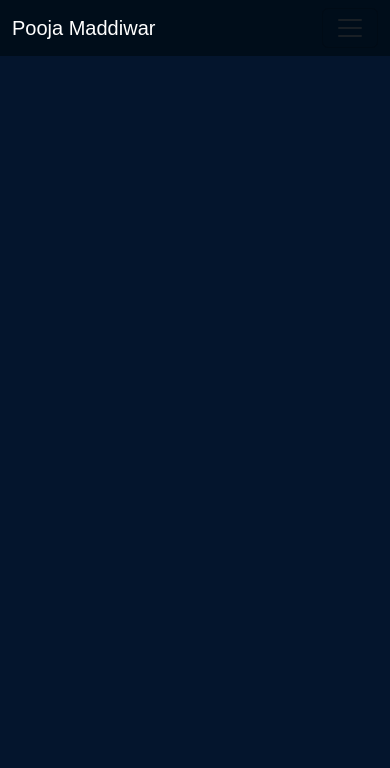
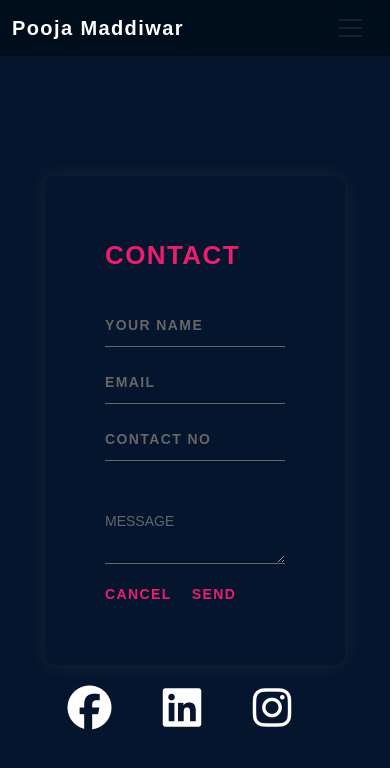
Before and after one commit to PoojaMaddiwar/MyPortFolio, a React (Vite) app in the folder My_Porfolio/: page /Contact in a window 390 px wide. Shown: the top 768 px of the page. Built offline with nearby package versions, Linux system fonts and the light colour scheme.

Commit message:
disigning of contact page is done

```diff
--- a/My_Porfolio/src/components/Contact/Contact.jsx
+++ b/My_Porfolio/src/components/Contact/Contact.jsx
@@ -1,9 +1,50 @@
-const Contact = ( )=>{
-    return(
-        <>
-        <h4>Contact components</h4>
-        </>
-    )
+import React from 'react';
+import "./contact.css";
+
+const Contact = () => {
+  return (
+    <>
+      <div className="conContainer">
+        <div className="contact">
+          <form action="">
+            <div className="screen-body">
+              <div className="screen-body-item left">
+                <div className="app-title">
+                  <span>CONTACT</span>
+
+                </div>
+              </div>
+              <div className="screen-body-item">
+                <div className="app-form">
+                  <div className="app-form-group">
+                    <input type='text' className="app-form-control" placeholder="YOUR NAME" name='cname'/>
+                  </div>
+                  <div className="app-form-group">
+                    <input type='email' className="app-form-control" placeholder="EMAIL" name='cemail'/>
+                  </div>
+                  <div className="app-form-group">
+                    <input type='number' className="app-form-control" placeholder="CONTACT NO" name='cnumber'/>
+                  </div>
+                  <div className="app-form-group message">
+                    <textarea id="" className="app-form-control" placeholder="MESSAGE" name="cmessage"></textarea>
+                  </div>
+                  <div className="app-form-group buttons">
+                    <button className="app-form-button" type="button">CANCEL</button>
+                    <button className="app-form-button" type="submit">SEND</button>
+                  </div>
+                </div>
+              </div>
+            </div>
+          </form>
+        </div>
+        <div className="icon-container text-white">
+                        <i className="icon fa-brands fa-facebook"></i>
+                        <i className="icon fa-brands fa-linkedin"></i>
+                        <i className="icon fa-brands fa-instagram"></i>
+                    </div>
+      </div>
+    </>
+  );
 }
 
 export default Contact;
--- /dev/null
+++ b/My_Porfolio/src/components/Contact/contact.css
@@ -0,0 +1,197 @@
+*, *:before, *:after {
+    box-sizing: border-box;
+    -webkit-font-smoothing: antialiased;
+    -moz-osx-font-smoothing: grayscale;
+  }
+
+  body {
+
+    font-size: 12px;
+  }
+
+  body, button, input {
+    font-family: 'Montserrat', sans-serif;
+    font-weight: 700;
+    letter-spacing: 1.4px;
+  }
+
+
+  .conContainer {
+    display: flex;
+    flex-direction: column;
+    justify-content: center;
+    align-items: center;
+    height: 100vh;
+
+  }
+
+  .icon-container {
+    display: flex;
+    justify-content: center;
+    margin-top: 20px;
+  }
+
+  .icon {
+    font-size: 44px;
+    margin: 0 10px;
+    cursor: pointer;
+  }
+
+  .contact {
+    margin-top: 90px;
+    padding: 20px;
+    border-radius: 10px;
+    box-shadow: 0 0 20px rgba(185, 180, 180, 0.1);
+    width: 100%;
+    max-width: 800px;
+  }
+
+  .container {
+    flex: 0 1 700px;
+    margin: auto;
+    padding: 10px;
+  }
+
+  .screen-body {
+    display: flex;
+  }
+
+  .screen-body-item {
+    flex: 1;
+    padding: 50px;
+  }
+
+  .screen-body-item.left {
+    display: flex;
+    flex-direction: column;
+  }
+
+  .app-title {
+    display: flex;
+    flex-direction: column;
+    position: relative;
+    color: #ea1d6f;
+    font-size: 26px;
+  }
+
+  .app-title:after {
+    content: '';
+    display: block;
+    position: absolute;
+    left: 0;
+    bottom: -10px;
+    width: 25px;
+    height: 4px;
+    background: #ea1d6f;
+  }
+
+  .app-contact {
+    margin-top: auto;
+    font-size: 8px;
+    color: #888;
+  }
+
+  .app-form-group {
+    margin-bottom: 15px;
+  }
+
+  .app-form-group.message {
+    margin-top: 40px;
+  }
+
+  .app-form-group.buttons {
+    margin-bottom: 0;
+    text-align: right;
+    display: flex;
+    gap: 20px;
+  }
+
+  .app-form-control {
+    width: 100%;
+    padding: 10px 0;
+    background: none;
+    border: none;
+    border-bottom: 1px solid #666;
+    color: #ddd;
+    font-size: 14px;
+    text-transform: uppercase;
+    outline: none;
+    transition: border-color .2s;
+  }
+
+  .app-form-control::placeholder {
+    color: #666;
+  }
+
+  .app-form-control:focus {
+    border-bottom-color: #ddd;
+  }
+
+  .app-form-button {
+    background: none;
+    border: none;
+    color: #ea1d6f;
+    font-size: 14px;
+    cursor: pointer;
+    outline: none;
+  }
+
+  .app-form-button:hover {
+    color: #b9134f;
+  }
+
+  @media screen and (max-width: 996px) {
+    .contact {
+        width: 100%;
+        max-width: 700px;
+      }}
+
+
+  @media screen and (max-width: 768px) {
+    .contact {
+        width: 100%;
+        max-width: 600px;
+      }
+    .screen-body {
+      padding: 40px;
+    }
+
+    .screen-body-item {
+      padding: 0;
+    }
+  }
+
+  @media screen and (max-width: 520px) {
+    .contact {
+        width: 100%;
+        max-width: 400px;
+      }
+    .screen-body {
+      flex-direction: column;
+    }
+
+    .screen-body-item.left {
+      margin-bottom: 30px;
+    }
+
+    .app-title {
+      flex-direction: row;
+    }
+
+    .app-title span {
+      margin-right: 12px;
+    }
+
+    .app-title:after {
+      display: none;
+    }
+  }
+
+
+  @media screen and (max-width: 400px) {
+    .contact {
+      width: 100%;
+      max-width: 300px;
+    }
+
+  }
--- a/My_Porfolio/src/components/Education/Education.jsx
+++ b/My_Porfolio/src/components/Education/Education.jsx
@@ -18,6 +18,7 @@ const Education = ()=>{
     return(
         <>
             <div className="eduContainer">
+                <div className="parent">
             <img className="eduImg"
                 src={eduImage}
                 alt="my cool image" />
@@ -42,7 +43,7 @@ const Education = ()=>{
                     }
                     </div>
                    </div>
-
+                   </div>
 
             </div>
         </>
--- a/My_Porfolio/src/components/Education/education.css
+++ b/My_Porfolio/src/components/Education/education.css
@@ -1,16 +1,16 @@
 @import "../../vars.css";
 
-.educontainerr{
-    position: relative;
-    margin-top: 50px;
-    z-index: 1;
-    display: flex;
-    justify-content: center;
-    align-items: center;
+.eduContainer {
+  display: flex;
+  justify-content: center;
+  align-items: center;
+  height: 100vh;
+
 
 }
-.eduContainer{
-  position: relative;
+
+.parent{
+  /* position: absolute;
   display: flex;
   align-items: center;
     justify-content: space-evenly;
@@ -18,6 +18,17 @@
     z-index: 1;
    margin-left: 10%;
    margin-right: 10%;
+   height: auto; */
+   display: flex;
+   align-items: center;
+   margin-top: 90px;
+   padding: 20px;
+   border-radius: 10px;
+   box-shadow: 0 0 20px rgba(185, 180, 180, 0.1);
+   width: 100%;
+
+  max-width: 1000px;
+  height: auto;
 }
 .Mydetails{
   display: flex;
@@ -77,10 +88,14 @@
 }
 
 @media screen and (max-width: 830px) {
-
+  .parent{
+    width: 100vw;
+    height: 100vh;
+    position: absolute;
+      }
 
   .eduImg{
-    width: 50%;
+    width: 40%;
 
   }
 
@@ -94,23 +109,14 @@
   }
 }
 
+@media screen and (max-width: 520px) {
+  .parent{
+width: 100vw;
+height: 100vh;
+position: absolute;
+  }
 
+  .eduImg{
+   display: none;
 
-/* .card_detail{
-    display: flex;
-    padding: 110px 0px 0px 0px;
-
-}
-.card{
-  background-color: transparent;
-  color: rgb(205, 186, 186);
-  border: 1px solid #1573cb;
-
-}
-
-.education, .experience{
-  display: flex;
-  flex-direction: column;
-  align-items: center;
-
-} */
+  }}
--- a/My_Porfolio/src/components/Home/Home.jsx
+++ b/My_Porfolio/src/components/Home/Home.jsx
@@ -23,7 +23,7 @@ const Home = ()=>{
 
     return(
         <>
-            <div className="container">
+            <div className="hcontainer">
                 <div className="content">
                     <h2 className="title">Hi, I'm Pooja</h2>
                     <h2 className="title">And I'm <span  ref={ref1}></span></h2>
--- a/My_Porfolio/src/components/Home/home.css
+++ b/My_Porfolio/src/components/Home/home.css
@@ -1,13 +1,13 @@
 @import "../../vars.css";
 
-.container{
-    position: relative;
+.hcontainer{
+    position: absolute;
     display: flex;
     align-items: center;
     justify-content: space-between;
     margin-top: 50px;
     z-index: 1;
-
+   padding: 30px;
 
 }
 
--- a/My_Porfolio/src/components/Skills/Skills.jsx
+++ b/My_Porfolio/src/components/Skills/Skills.jsx
@@ -1,7 +1,6 @@
 const Skills = ()=>{
     return(
         <>
-        <h3>Skills component</h3>
         </>
     )
 }
```
Also changed, not shown: My_Porfolio/src/components/Skills/skills.css (added).
